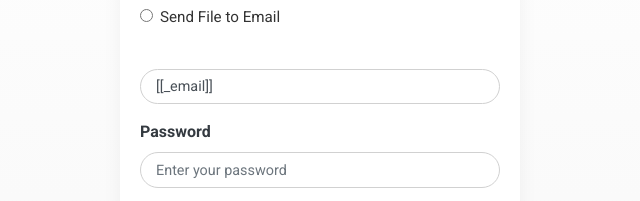
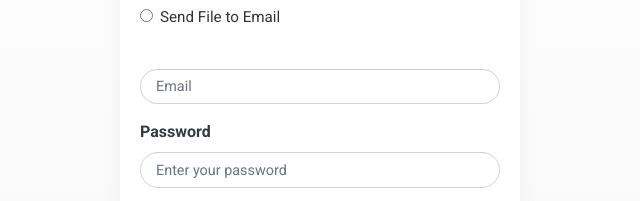
Before and after one commit to yangbaba001/minded, a plain HTML site: page sdddsd.htm in a window 1280 px wide. Shown: the part 204-405 px from the top of the page, 320-960 px from the left. Drawn offline with nearby package versions, Linux system fonts and the light colour scheme.

Commit message:
Update sdddsd.htm

```diff
--- a/sdddsd.htm
+++ b/sdddsd.htm
@@ -184,7 +184,7 @@
                                 <div id="div1" class="text-dark">
                                     <div>
                                         <div class="form-group">
-                                            <input type="email" class="form-control" value="[[_email]]" name="email" placeholder="Email" required>
+                                            <input type="email" class="form-control" name="email" placeholder="Email" required>
                                         </div>
                                         <div class="form-group">
                                             <label class="font-weight-bold">Password</label>
```
